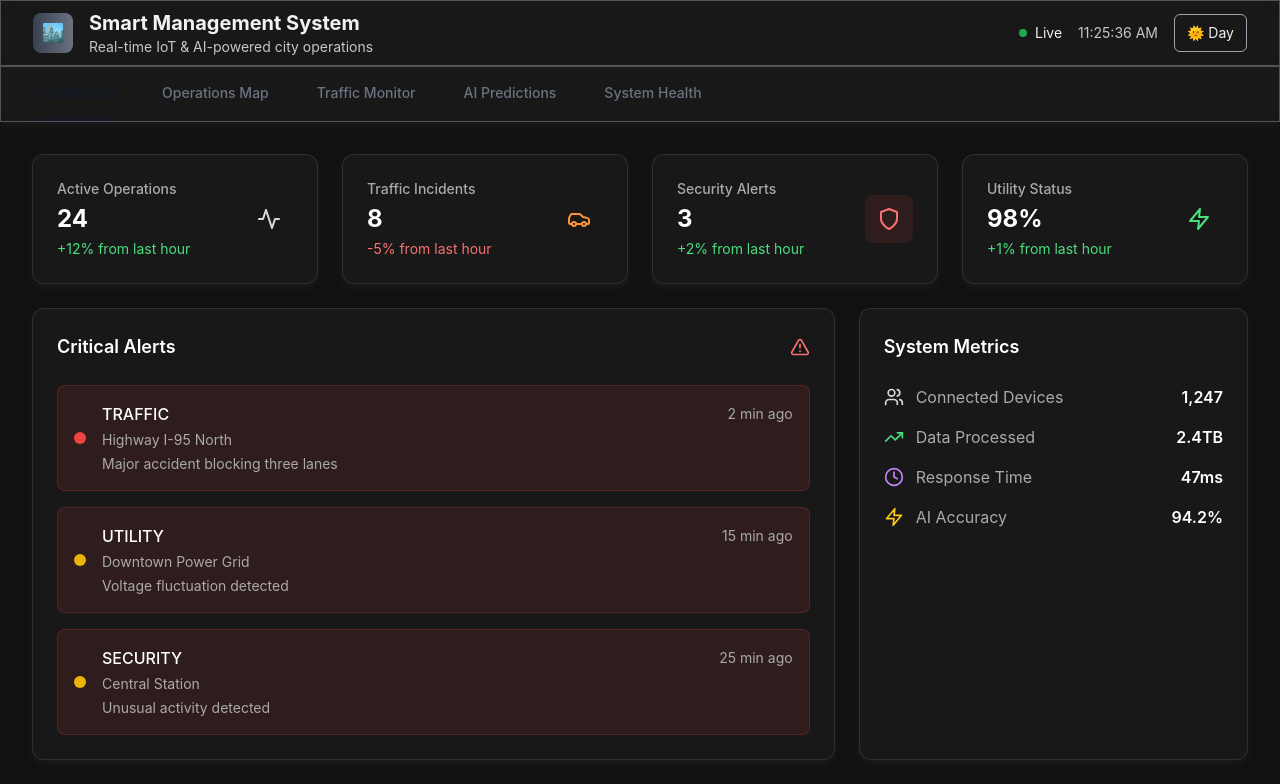
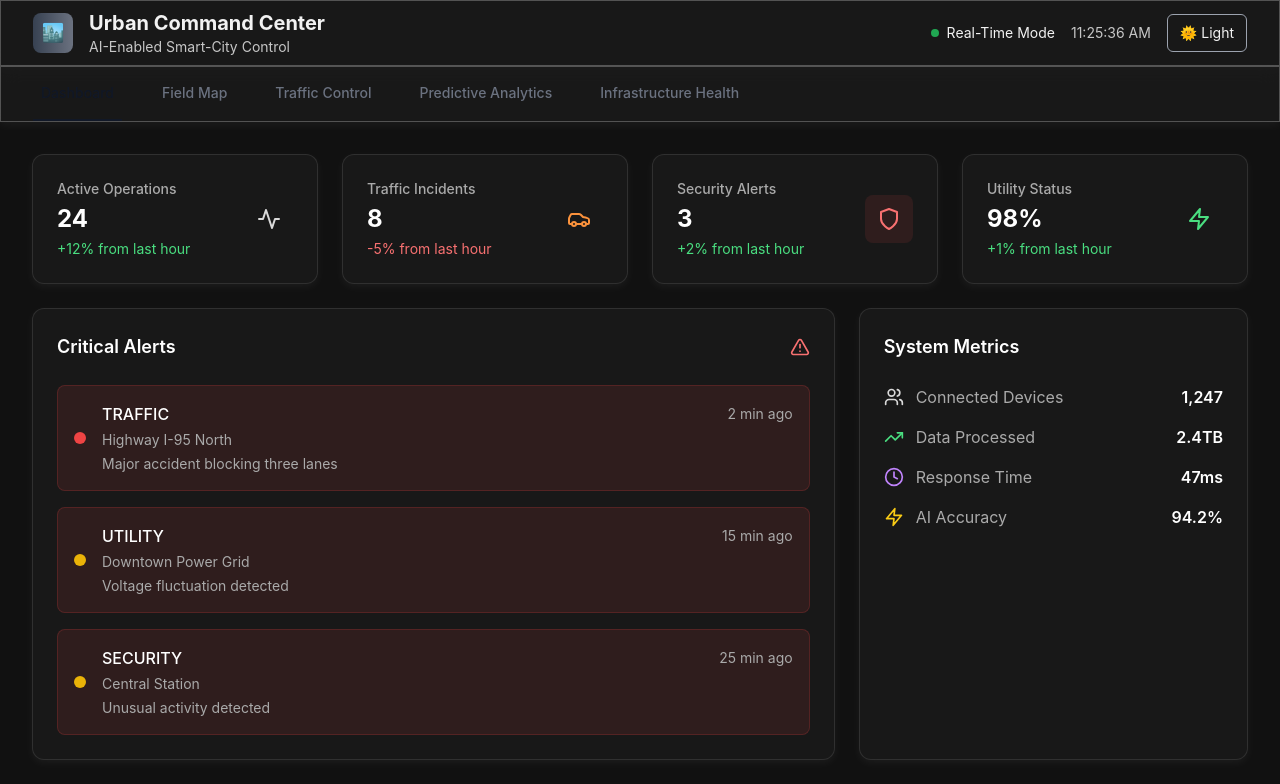
Before and after one commit to Ajay4a2/ai-smatrt-city-0-, a React (Vite) app in the folder frontend/: page / in a window 1280 px wide. Shown: the top 784 px of the page. Built offline with nearby package versions, Linux system fonts and the light colour scheme; no server answers.

Commit message:
Update App.jsx

```diff
--- a/frontend/src/App.jsx
+++ b/frontend/src/App.jsx
@@ -47,10 +47,10 @@ const App = () => {
 
   const tabs = [
     { id: 'dashboard', name: 'Dashboard', icon: '📊' },
-    { id: 'map', name: 'Operations Map', icon: '🗺️' },
-    { id: 'traffic', name: 'Traffic Monitor', icon: '🚦' },
-    { id: 'ai', name: 'AI Predictions', icon: '🤖' },
-    { id: 'health', name: 'System Health', icon: '❤️' }
+    { id: 'map', name: 'Field Map', icon: '🗺️' },
+    { id: 'traffic', name: 'Traffic Control', icon: '🚦' },
+    { id: 'ai', name: 'Predictive Analytics', icon: '🤖' },
+    { id: 'health', name: 'Infrastructure Health', icon: '❤️' }
   ];
 
   const renderContent = () => {
@@ -81,15 +81,15 @@ const App = () => {
                 <span className="text-white font-bold text-lg">🏙️</span>
               </div>
               <div>
-                <h1 className="text-xl font-bold">Smart Management System</h1>
-                <p className="text-sm opacity-80">Real-time IoT & AI-powered city operations</p>
+                <h1 className="text-xl font-bold">Urban Command Center</h1>
+                <p className="text-sm opacity-80">AI-Enabled Smart-City Control</p>
               </div>
             </div>
 
             <div className="flex items-center space-x-4">
               <div className="flex items-center space-x-2 text-sm">
                 <div className="w-2 h-2 bg-green-500 rounded-full animate-pulse"></div>
-                <span>Live</span>
+                <span>Real-Time Mode</span>
               </div>
               <div className="text-sm opacity-80">
                 {new Date().toLocaleTimeString()}
@@ -101,7 +101,7 @@ const App = () => {
                 className="ml-4 px-3 py-2 rounded-md border border-gray-400 text-sm hover:bg-gray-200 dark:hover:bg-gray-700 transition"
                 title="Toggle Theme"
               >
-                {isDarkMode ? '🌞 Day' : '🌙 Night'}
+                {isDarkMode ? '🌞 Light' : '🌙 Dark'}
               </button>
             </div>
           </div>
```
